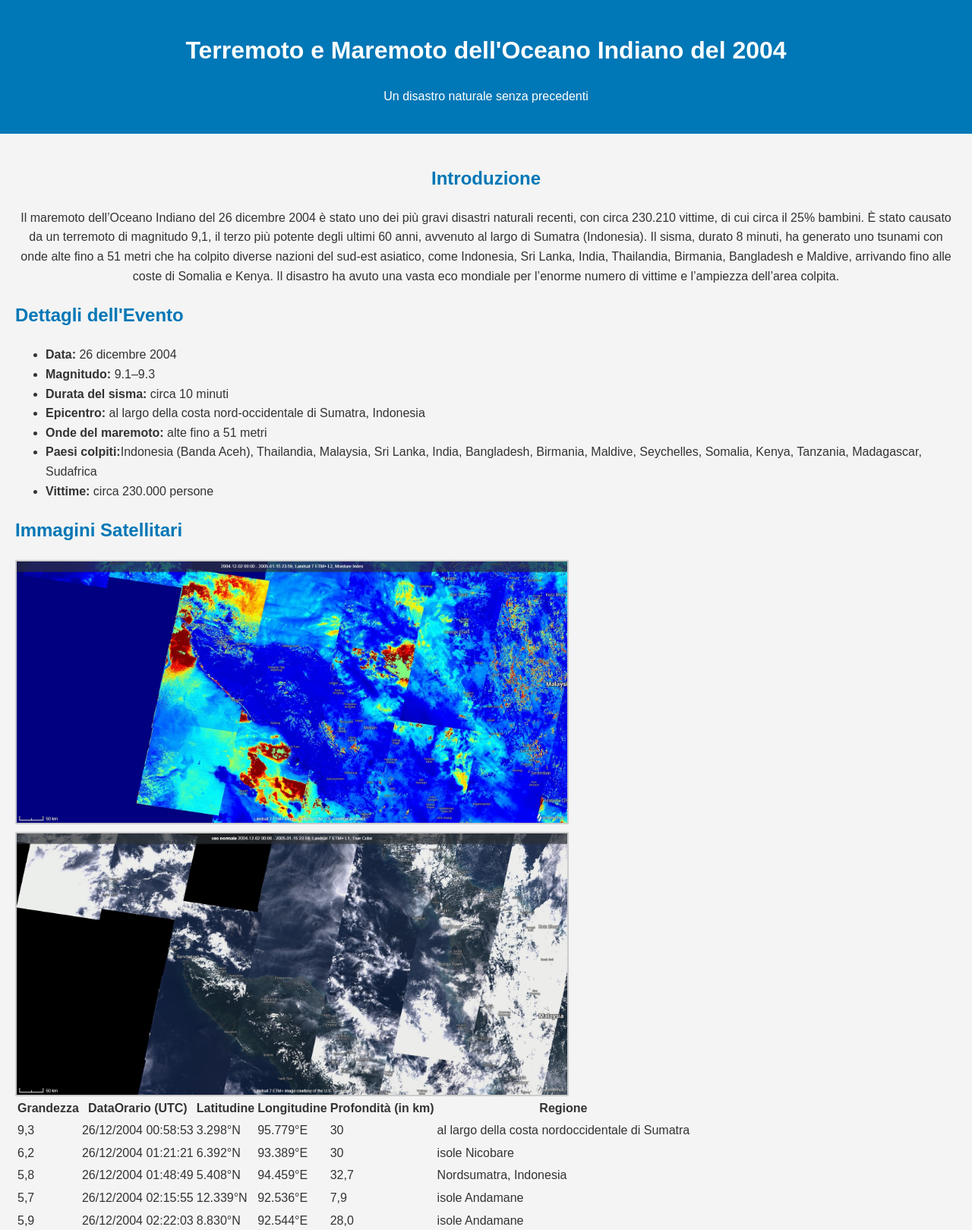
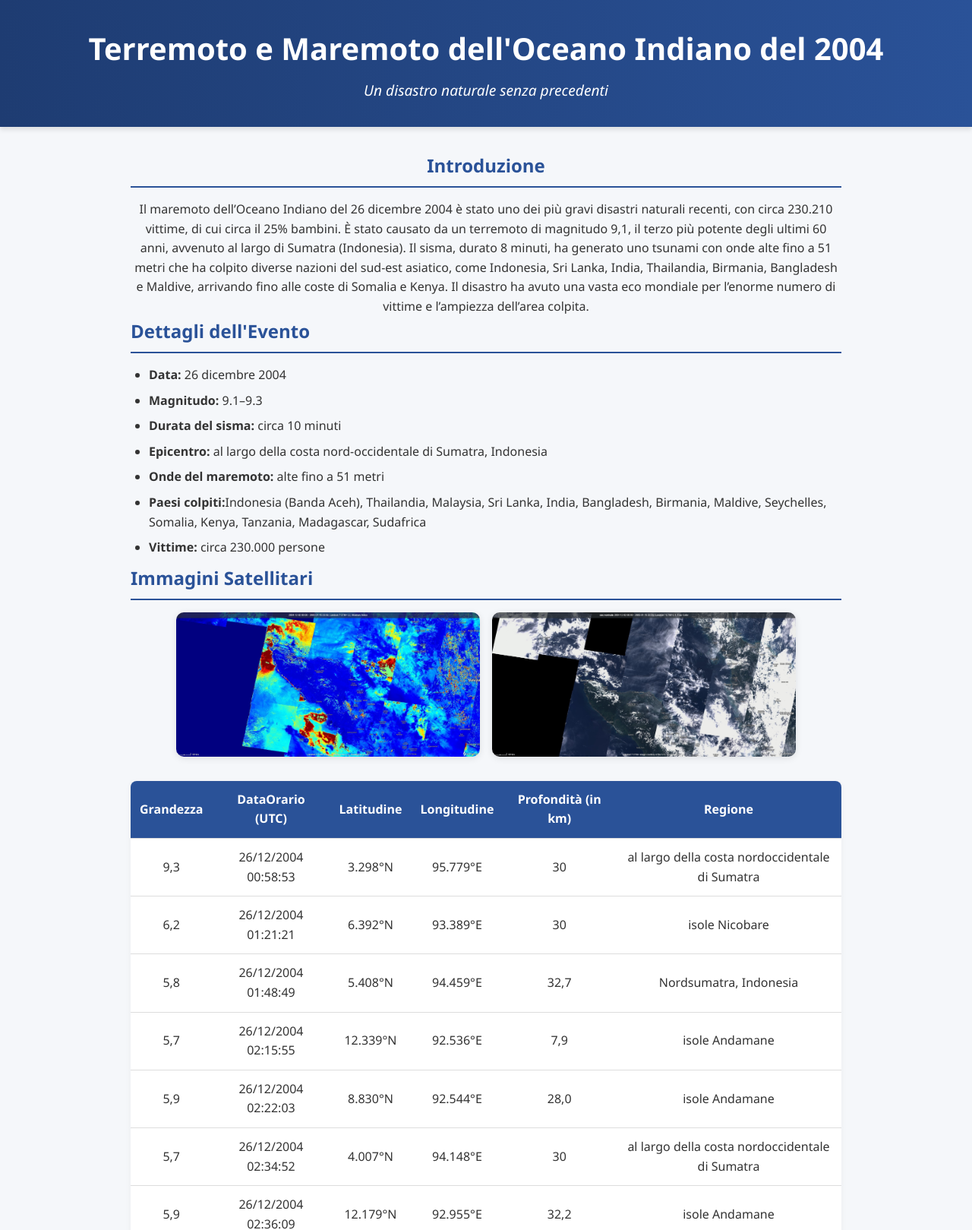
Before and after one commit to ThatsFernando/thatsfernando.github.io, a plain HTML site: page index.html in a window 1280 px wide. Shown: the top 1619 px of the page at 76% size. Drawn offline with Linux system fonts and the light colour scheme; a script that the page names is missing.

Commit message:
Update style.css

```diff
--- a/style.css
+++ b/style.css
@@ -1,50 +1,137 @@
-body {
-    font-family: Arial, sans-serif;
+/* Reset di base */
+* {
   margin: 0;
   padding: 0;
-    line-height: 1.6;
-    background-color: #f4f4f4;
-    color: #333;
+  box-sizing: border-box;
 }
 
-  header {
-    background-color: #0077b6;
-    color: #fff;
-    padding: 20px 0;
-    text-align: center;
+body {
+  font-family: 'Segoe UI', Tahoma, Geneva, Verdana, sans-serif;
+  background: #f5f7fa;
+  color: #333;
+  line-height: 1.6;
 }
 
+/* Header */
+header {
+  background: linear-gradient(to right, #1e3c72, #2a5298);
+  color: white;
+  text-align: center;
+  padding: 2rem 1rem;
+  box-shadow: 0 4px 6px rgba(0, 0, 0, 0.1);
+}
+
+header h1 {
+  font-size: 2.5rem;
+  margin-bottom: 0.5rem;
+}
+
+header p {
+  font-size: 1.2rem;
+  font-style: italic;
+}
+
+/* Sezioni principali */
 main {
-    padding: 20px;
+  padding: 2rem;
+  max-width: 1000px;
+  margin: auto;
 }
 
 h2 {
-    color: #0077b6;
+  color: #2a5298;
+  margin-bottom: 1rem;
+  border-bottom: 2px solid #2a5298;
+  padding-bottom: 0.5rem;
+}
+
+ul {
+  list-style-type: disc;
+  padding-left: 1.5rem;
+}
+
+ul li {
+  margin-bottom: 0.5rem;
+}
+
+/* Galleria immagini */
+.gallery {
+  display: flex;
+  gap: 1rem;
+  flex-wrap: wrap;
+  justify-content: center;
+  margin-top: 1rem;
+}
+
+.gallery img {
+  width: 100%;
+  max-width: 400px;
+  border-radius: 10px;
+  box-shadow: 0 2px 10px rgba(0, 0, 0, 0.1);
+  transition: transform 0.3s ease;
+}
+
+.gallery img:hover {
+  transform: scale(1.05);
+}
+
+/* Tabella dei terremoti */
+table {
+  width: 100%;
+  border-collapse: collapse;
+  margin-top: 2rem;
+  background-color: #fff;
+  border-radius: 8px;
+  overflow: hidden;
+  box-shadow: 0 2px 8px rgba(0, 0, 0, 0.05);
+}
+
+thead {
+  background: #2a5298;
+  color: white;
+}
+
+th, td {
+  padding: 0.75rem;
+  text-align: center;
+  border-bottom: 1px solid #ddd;
+}
+
+tbody tr:hover {
+  background-color: #f0f8ff;
+}
+
+/* Footer */
+footer {
+  text-align: center;
+  padding: 1rem;
+  background: #2a5298;
+  color: white;
+  margin-top: 2rem;
+}
+
+footer a {
+  color: #ffd700;
+  text-decoration: none;
+}
+
+footer a:hover {
+  text-decoration: underline;
+}
+
+/* Responsive */
+@media (max-width: 768px) {
+  header h1 {
+    font-size: 2rem;
   }
 
   .gallery {
-    display: flex;
-    flex-wrap: wrap;
-    gap: 10px;
+    flex-direction: column;
+    align-items: center;
   }
 
-  .gallery img {
-    width: 200%;
-    max-width: 725px;
-    height: 200%;
-    border: 2px solid #ccc;
+  table {
+    font-size: 0.9rem;
+    overflow-x: auto;
   }
-
-  #map {
-    height: 400px;
-    width: 100%;
-    margin-top: 20px;
 }
-
-  footer {
-    background-color: #0077b6;
-    color: #fff;
-    text-align: center;
-    padding: 10px 0;
-    margin-top: 20px;
-  }
```
Lines whose indentation alone changed are shown as unchanged.
